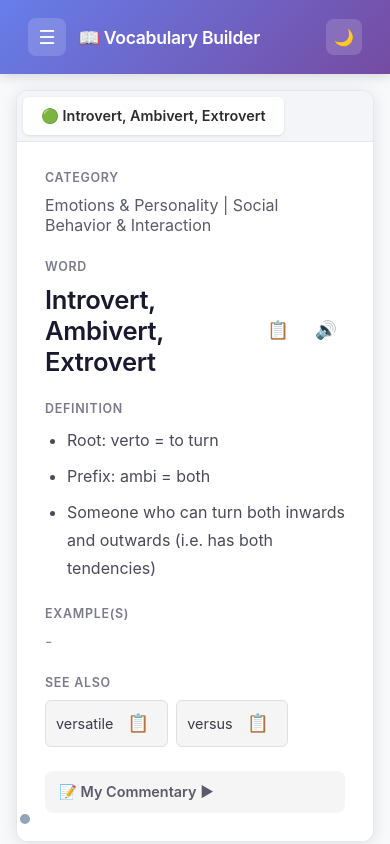
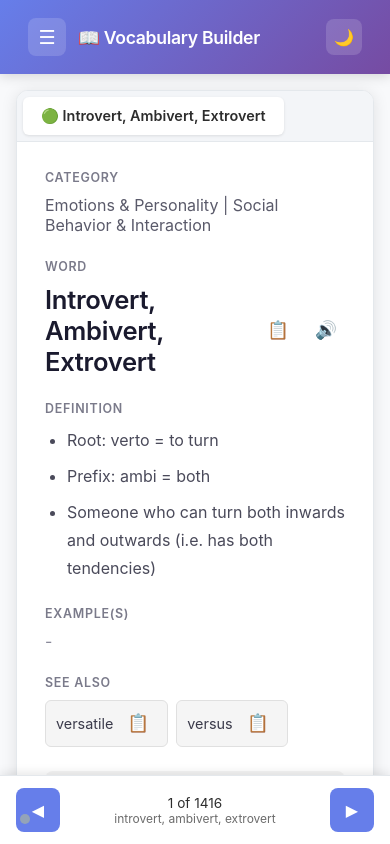
Before and after one commit to bahaeomid/vocabulary-builder-react, a React (Vite) app: page / in a window 390 px wide. Built offline with nearby package versions, Linux system fonts and the light colour scheme.

Commit message:
Add mobile bottom bar for word navigation

```diff
--- a/src/App.tsx
+++ b/src/App.tsx
@@ -450,6 +450,37 @@ const ActiveIndicator = styled.div<{ $active: boolean }>`
   z-index: 9999;
 `;
 
+const MobileBottomBar = styled.div<{ $dark: boolean }>`
+  display: none;
+
+  @media (max-width: 768px) {
+    display: flex;
+    position: fixed;
+    bottom: 0;
+    left: 0;
+    right: 0;
+    background: ${props => props.$dark ? '#252540' : '#ffffff'};
+    border-top: 1px solid ${props => props.$dark ? '#353550' : '#e4e8ec'};
+    padding: 12px 16px;
+    justify-content: space-between;
+    align-items: center;
+    z-index: 300;
+    box-shadow: 0 -2px 10px rgba(0, 0, 0, 0.1);
+  }
+`;
+
+const MobileWordInfo = styled.div<{ $dark: boolean }>`
+  display: none;
+
+  @media (max-width: 768px) {
+    display: flex;
+    flex-direction: column;
+    align-items: center;
+    font-size: 0.85rem;
+    color: ${props => props.$dark ? '#e8e8ef' : '#2d2d2d'};
+  }
+`;
+
 const App: React.FC = () => {
   const [darkMode, setDarkMode] = useState<boolean>(false);
   const [vocabData, setVocabData] = useState<ParsedVocabData | null>(null);
@@ -806,9 +837,20 @@ const App: React.FC = () => {
             )}
           </Sidebar>
 
-          <MainPanel $dark={darkMode}>
+          <MainPanel $dark={darkMode} style={{ paddingBottom: '80px' }}>
             {status.type === 'loading' ? <div style={{ textAlign: 'center', padding: '40px' }}><div style={{ fontSize: '2em', marginBottom: '16px' }}>⏳</div><p>{status.message}</p></div> : renderWordInfo()}
           </MainPanel>
+
+          {selectedWord && allFilteredWords.length > 0 && (
+            <MobileBottomBar $dark={darkMode}>
+              <NavButton $dark={darkMode} onClick={handlePrevWord} disabled={allFilteredWords.length === 0}>◀</NavButton>
+              <MobileWordInfo $dark={darkMode}>
+                <span>{currentWordIndex} of {allFilteredWords.length}</span>
+                <span style={{ fontSize: '0.75rem', opacity: 0.7 }}>{selectedWord}</span>
+              </MobileWordInfo>
+              <NavButton $dark={darkMode} onClick={handleNextWord} disabled={allFilteredWords.length === 0}>▶</NavButton>
+            </MobileBottomBar>
+          )}
         </MainContent>
 
         <ActiveIndicator $active={isActive} />
```
